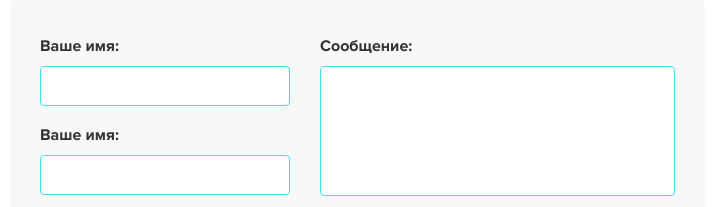
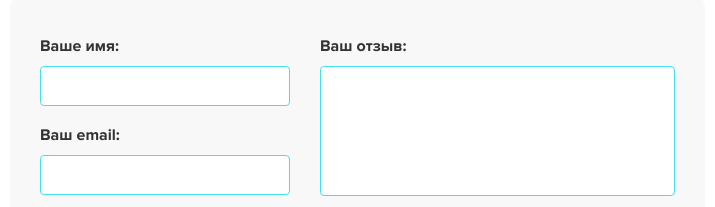
Before and after one commit to akjeres/autosite, a website: page feedback.html in a window 1280 px wide. Shown: the part 1687-1894 px from the top of the page, 60-775 px from the left. Drawn offline with Linux system fonts and the light colour scheme.

Commit message:
feedback.html misprints fixed

```diff
--- a/feedback.html
+++ b/feedback.html
@@ -138,12 +138,12 @@
                                             <input type="text" id="your-name" required>
                                         </div>
                                         <div class="single-input">
-                                            <label for="your-email" class="form-title">Ваше имя:</label>
+                                            <label for="your-email" class="form-title">Ваш email:</label>
                                             <input type="email" id="your-email" required>
                                         </div>
                                     </div>
                                     <div class="inputs-wrapper">
-                                        <label for="feedback-form-textarea" class="form-title">Сообщение:</label>
+                                        <label for="feedback-form-textarea" class="form-title">Ваш отзыв:</label>
                                         <textarea rows="3" maxlength="500" id="feedback-form-textarea" class="feedback-form-textarea" required></textarea>
                                     </div>
                                 </div>
```
